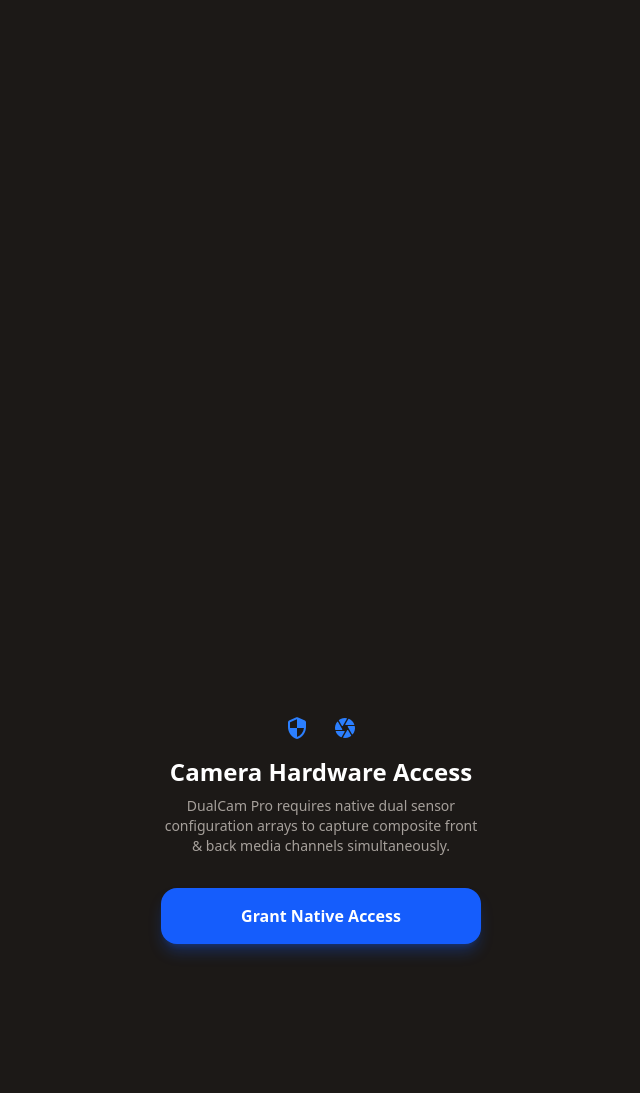
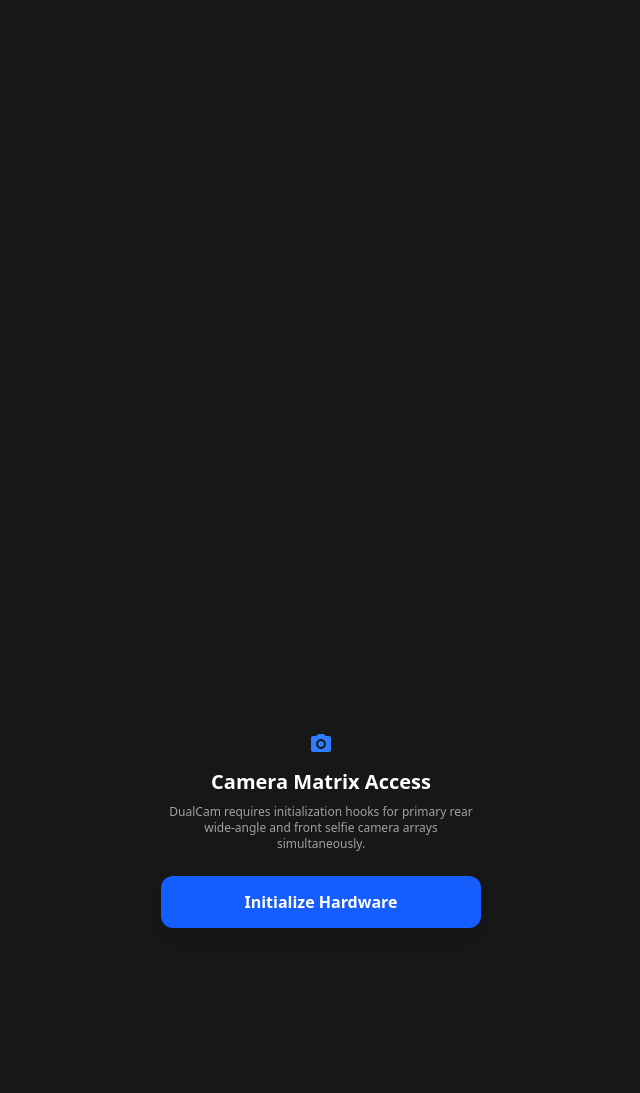
Before and after one commit to Dixit-Bhavsar-83/dualcam-pro, a Flask app: page / in a window 1280 px wide. Shown: the top 1093 px of the page, without its empty margins (319-959 px from the left). Run offline with Flask 3, Linux system fonts and the light colour scheme.

Commit message:
Update index.html

```diff
--- a/templates/index.html
+++ b/templates/index.html
@@ -3,7 +3,7 @@
 <head>
     <meta charset="UTF-8">
     <meta name="viewport" content="width=device-width, initial-scale=1.0, user-scalable=no, viewport-fit=cover">
-    <title>DualCam Pro Premium</title>
+    <title>DualCam Pro Production</title>
     <script src="https://cdn.jsdelivr.net/npm/@tailwindcss/browser@4"></script>
     <link href="https://fonts.googleapis.com/icon?family=Material+Icons+Round" rel="stylesheet">
     <style>
@@ -11,116 +11,99 @@
             margin: 0; padding: 0; width: 100%; height: 100%;
             background-color: #000; overflow: hidden; font-family: system-ui, -apple-system, sans-serif;
         }
-        .camera-grid::before, .camera-grid::after {
-            content: ''; position: absolute; background: rgba(255,255,255,0.15); z-index: 10; pointer-events: none;
+        .horizontal-layer {
+            transform: rotate(0deg); object-fit: cover;
         }
-        .camera-grid::before { top: 33.33%; bottom: 33.33%; left: 0; right: 0; border-top: 1px dashed rgba(255,255,255,0.25); border-bottom: 1px dashed rgba(255,255,255,0.25); }
-        .camera-grid::after { left: 33.33%; right: 33.33%; top: 0; bottom: 0; border-left: 1px dashed rgba(255,255,255,0.25); border-right: 1px dashed rgba(255,255,255,0.25); }
-        .grid-hidden::before, .grid-hidden::after { display: none !important; }
     </style>
 </head>
 <body class="text-white select-none">
 
-    <div id="splashScreen" class="fixed inset-0 bg-stone-950 z-50 flex flex-col items-center justify-center transition-opacity duration-500">
-        <div class="w-20 h-20 bg-linear-to-tr from-blue-600 to-indigo-600 rounded-3xl flex items-center justify-center shadow-xl shadow-blue-500/20 animate-bounce">
-            <span class="material-icons-round text-4xl text-white">videocam</span>
+    <div id="splashScreen" class="fixed inset-0 bg-neutral-950 z-50 flex flex-col items-center justify-center transition-opacity duration-500">
+        <div class="w-16 h-16 bg-blue-600 rounded-2xl flex items-center justify-center shadow-lg shadow-blue-500/20">
+            <span class="material-icons-round text-3xl text-white">videocam</span>
         </div>
-        <h1 class="text-xl font-bold tracking-wider mt-4 bg-linear-to-r from-white to-stone-400 bg-clip-text text-transparent">DUALCAM PRO</h1>
-        <p class="text-xs text-stone-500 font-mono mt-1">v2.0 Premium Production</p>
+        <h1 class="text-lg font-bold tracking-widest mt-4">DUALCAM PRO</h1>
+        <p class="text-[10px] text-neutral-500 font-mono mt-1">v2.5 Stable Engine</p>
     </div>
 
-    <div id="permissionScreen" class="fixed inset-0 bg-stone-900 z-40 flex flex-col items-center justify-center p-6 text-center hidden">
-        <span class="material-icons-round text-6xl text-blue-500 mb-4">security_camera</span>
-        <h2 class="text-2xl font-bold mb-2">Camera Hardware Access</h2>
-        <p class="text-stone-400 text-sm max-w-xs mb-8">DualCam Pro requires native dual sensor configuration arrays to capture composite front & back media channels simultaneously.</p>
-        <button id="btnGrantPermission" class="w-full max-w-xs bg-blue-600 hover:bg-blue-700 text-white font-semibold py-4 rounded-2xl shadow-lg shadow-blue-600/30 active:scale-98 transition-all">
-            Grant Native Access
+    <div id="permissionScreen" class="fixed inset-0 bg-neutral-900 z-40 flex flex-col items-center justify-center p-6 text-center hidden">
+        <span class="material-icons-round text-5xl text-blue-500 mb-3">photo_camera</span>
+        <h2 class="text-xl font-bold mb-2">Camera Matrix Access</h2>
+        <p class="text-neutral-400 text-xs max-w-xs mb-6">DualCam requires initialization hooks for primary rear wide-angle and front selfie camera arrays simultaneously.</p>
+        <button id="btnGrantPermission" class="w-full max-w-xs bg-blue-600 hover:bg-blue-700 text-white font-semibold py-3.5 rounded-xl shadow-lg transition-all active:scale-95">
+            Initialize Hardware
         </button>
     </div>
 
     <div class="relative w-full h-full bg-black">
 
-        <div id="cameraViewport" class="absolute inset-0 w-full h-full overflow-hidden camera-grid grid-hidden">
-            <video id="videoBack" class="w-full h-full object-cover" autoplay playsinline muted></video>
-            <canvas id="simulatedBackCanvas" class="w-full h-full object-cover hidden"></canvas>
-
-            <div id="flashOverlay" class="absolute inset-0 bg-white pointer-events-none opacity-0 transition-opacity duration-150 z-20"></div>
+        <div id="cameraViewport" class="absolute inset-0 w-full h-full overflow-hidden bg-neutral-950">
+            <video id="videoBack" class="w-full h-full object-cover horizontal-layer" autoplay playsinline muted></video>
+            <div id="flashOverlay" class="absolute inset-0 bg-white pointer-events-none opacity-0 transition-opacity duration-100 z-20"></div>
         </div>
 
-        <div id="frontCamContainer" class="absolute top-16 right-4 w-32 h-44 bg-stone-900 rounded-2xl overflow-hidden shadow-2xl border-2 border-white/20 z-30 touch-none">
+        <div id="frontCamContainer" class="absolute top-14 right-4 w-28 h-36 bg-neutral-800 rounded-xl overflow-hidden shadow-2xl border border-white/20 z-30 touch-none">
             <video id="videoFront" class="w-full h-full object-cover scale-x-[-1]" autoplay playsinline muted></video>
-            <canvas id="simulatedFrontCanvas" class="w-full h-full object-cover hidden"></canvas>
         </div>
 
-        <div class="absolute top-0 left-0 right-0 p-4 pt-8 bg-linear-to-b from-black/60 to-transparent flex justify-between items-center z-30">
-            <div class="flex gap-2">
-                <button id="quickFlash" class="w-10 h-10 rounded-full bg-black/40 backdrop-blur-md flex items-center justify-center active:scale-90 transition-transform">
-                    <span id="flashIcon" class="material-icons-round text-xl">flash_off</span>
-                </button>
-                <button id="quickGrid" class="w-10 h-10 rounded-full bg-black/40 backdrop-blur-md flex items-center justify-center active:scale-90 transition-transform">
-                    <span id="gridIcon" class="material-icons-round text-xl">grid_on</span>
-                </button>
+        <div class="absolute top-0 left-0 right-0 p-4 pt-6 bg-gradient-to-b from-black/70 to-transparent flex justify-between items-center z-30">
+            <button id="quickFlash" class="w-9 h-9 rounded-full bg-black/40 backdrop-blur-md flex items-center justify-center border border-white/10">
+                <span id="flashIcon" class="material-icons-round text-lg">flash_off</span>
+            </button>
+
+            <div id="recordingHUD" class="bg-neutral-900/90 border border-red-500/30 px-3 py-1 rounded-full text-xs font-mono font-bold flex items-center gap-2 opacity-0 transition-opacity duration-300">
+                <span class="w-2 h-2 rounded-full bg-red-500 animate-ping"></span>
+                <span id="txtTimer" class="text-white tracking-wider">00:00</span>
             </div>
-            <div id="recordingHUD" class="bg-red-600/90 text-white px-3 py-1.5 rounded-full text-xs font-mono font-bold flex items-center gap-1.5 opacity-0 transition-opacity">
-                <span class="w-2 h-2 rounded-full bg-white animate-pulse"></span>
-                <span id="txtTimer">00:00</span>
-                <span class="text-[10px] text-white/70">REC</span>
-            </div>
-            <div>
-                <button id="btnOpenSettings" class="w-10 h-10 rounded-full bg-black/40 backdrop-blur-md flex items-center justify-center active:scale-90 transition-transform">
-                    <span class="material-icons-round text-xl">tune</span>
-                </button>
-            </div>
+
+            <button id="btnOpenSettings" class="w-9 h-9 rounded-full bg-black/40 backdrop-blur-md flex items-center justify-center border border-white/10">
+                <span class="material-icons-round text-lg">settings</span>
+            </button>
         </div>
 
-        <div class="absolute left-4 top-1/3 bottom-1/3 w-8 flex flex-col items-center justify-center bg-black/30 backdrop-blur-md rounded-2xl z-30 p-1 py-4 border border-white/5">
-            <span class="material-icons-round text-xs text-white/60 mb-2">light_mode</span>
-            <input id="exposureSlider" type="range" min="-2" max="2" step="0.5" value="0" class="h-full accent-blue-500 pointer-events-auto" style="writing-mode: vertical-lr; direction: rtl;">
+        <div class="absolute left-4 top-1/3 bottom-1/3 w-8 flex flex-col items-center justify-center bg-black/40 backdrop-blur-md rounded-xl z-30 p-1 py-3 border border-white/10">
+            <span class="material-icons-round text-xs text-white/50 mb-2">light_mode</span>
+            <input id="exposureSlider" type="range" min="-2" max="2" step="0.5" value="0" class="h-full accent-blue-500" style="writing-mode: vertical-lr; direction: rtl;">
         </div>
 
-        <div class="absolute bottom-0 left-0 right-0 p-6 pb-10 bg-linear-to-t from-black/80 via-black/40 to-transparent flex justify-around items-center z-30">
-            <button id="btnOpenGallery" class="w-12 h-12 rounded-xl bg-stone-800 border-2 border-white/20 overflow-hidden flex items-center justify-center active:scale-90 transition-transform">
-                <span id="galleryThumb" class="material-icons-round text-white/40 text-2xl">photo_library</span>
+        <div class="absolute bottom-0 left-0 right-0 p-6 pb-8 bg-gradient-to-t from-black/80 to-transparent flex justify-around items-center z-30">
+            <button id="btnOpenGallery" class="w-11 h-11 rounded-xl bg-neutral-900 border border-white/10 flex items-center justify-center">
+                <span id="galleryThumb" class="material-icons-round text-white/60 text-xl">photo_library</span>
             </button>
 
-            <div class="relative w-20 h-20 flex items-center justify-center">
-                <svg class="absolute inset-0 w-full h-full transform -rotate-90 pointer-events-none" viewBox="0 0 100 100">
-                    <circle cx="50" cy="50" r="42" stroke="rgba(255,255,255,0.2)" stroke-width="4" fill="none" />
-                    <circle id="recordingProgressRing" cx="50" cy="50" r="42" stroke="#ef4444" stroke-width="4" fill="none" stroke-dasharray="264" stroke-dashoffset="264" class="transition-all duration-300" />
-                </svg>
-                <button id="btnRecord" class="w-16 h-16 rounded-full bg-white flex items-center justify-center shadow-lg active:scale-95 transition-all z-10">
-                    <div id="recordTriggerState" class="w-6 h-6 rounded-full bg-red-600 transition-all duration-300"></div>
+            <div class="relative w-16 h-16 flex items-center justify-center bg-white/10 rounded-full border border-white/20">
+                <button id="btnRecord" class="w-12 h-12 rounded-full bg-white flex items-center justify-center shadow-md transition-all duration-300">
+                    <div id="recordTriggerState" class="w-5 h-5 rounded-full bg-red-600 transition-all duration-300"></div>
                 </button>
             </div>
 
-            <button id="btnSwapLayout" class="w-12 h-12 rounded-full bg-black/50 backdrop-blur-md border border-white/10 flex items-center justify-center active:scale-90 transition-transform">
-                <span class="material-icons-round text-2xl text-white">flip_camera_ios</span>
-            </button>
+            <div class="w-11 h-11"></div>
         </div>
     </div>
 
-    <div id="settingsBottomSheet" class="fixed bottom-0 left-0 right-0 bg-stone-900 border-t border-stone-800 rounded-t-3xl p-6 transform translate-y-full transition-transform duration-300 ease-out z-50">
-        <div id="btnCloseSettingsHandle" class="w-12 h-1.5 bg-stone-700 rounded-full mx-auto mb-6 cursor-pointer"></div>
-        <h3 class="text-lg font-bold mb-4 flex items-center gap-2"><span class="material-icons-round text-blue-500">settings</span> Engine Parameters</h3>
-
-        <div class="space-y-4">
-            <div class="flex justify-between items-center p-3 bg-stone-950 rounded-xl">
-                <div><p class="text-sm font-semibold">Real-Time Stabilization</p><p class="text-[11px] text-stone-500">EIS Hardware Layer Hybrid</p></div>
-                <input type="checkbox" id="toggleStabilization" class="w-10 h-5 accent-blue-600">
-            </div>
-            <div class="flex justify-between items-center p-3 bg-stone-950 rounded-xl">
-                <div><p class="text-sm font-semibold">Pro Portrait Filter</p><p class="text-[11px] text-stone-500">AI Beauty Smoothing Filter</p></div>
-                <input type="checkbox" id="toggleBeauty" class="w-10 h-5 accent-blue-600">
+    <div id="settingsBottomSheet" class="fixed bottom-0 left-0 right-0 bg-neutral-900 border-t border-neutral-800 rounded-t-2xl p-5 transform translate-y-full transition-transform duration-300 ease-out z-50">
+        <div id="btnCloseSettingsHandle" class="w-10 h-1 bg-neutral-700 rounded-full mx-auto mb-4 cursor-pointer"></div>
+        <div class="flex justify-between items-center mb-4">
+            <h3 class="text-sm font-bold tracking-wide text-neutral-400 uppercase">Hardware Framework Parameters</h3>
+            <button id="btnBackSettings" class="text-xs text-blue-500 font-medium px-2 py-1 rounded-md bg-blue-500/10">Done</button>
+        </div>
+        <div class="space-y-3">
+            <div class="flex justify-between items-center p-3 bg-neutral-950 rounded-xl border border-neutral-800">
+                <div>
+                    <p class="text-xs font-semibold">Force Wide Angle Lens</p>
+                    <p class="text-[10px] text-neutral-500">Attempts auxiliary sensor routing override</p>
+                </div>
+                <input type="checkbox" id="toggleWide" class="w-8 h-4 accent-blue-500">
             </div>
         </div>
     </div>
 
-    <div id="galleryModal" class="fixed inset-0 bg-black transform translate-y-full transition-transform duration-300 ease-in-out z-50 p-4 pt-12 flex flex-col">
-        <div class="flex justify-between items-center mb-6">
-            <h3 class="text-xl font-bold flex items-center gap-2"><span class="material-icons-round text-blue-500">video_library</span> Capture Vault</h3>
-            <button id="btnCloseGallery" class="w-10 h-10 rounded-full bg-stone-900 flex items-center justify-center"><span class="material-icons-round">close</span></button>
+    <div id="galleryModal" class="fixed inset-0 bg-black transform translate-y-full transition-transform duration-300 ease-in-out z-50 p-4 pt-10 flex flex-col">
+        <div class="flex justify-between items-center mb-4">
+            <h3 class="text-lg font-bold">Session Vault</h3>
+            <button id="btnCloseGallery" class="w-8 h-8 rounded-full bg-neutral-900 flex items-center justify-center"><span class="material-icons-round text-sm">close</span></button>
         </div>
-        <div id="galleryEmptyState" class="flex-1 flex flex-col items-center justify-center text-stone-500 hidden"><span class="material-icons-round text-4xl mb-2">cloud_off</span><p class="text-sm font-mono">No records indexed inside session</p></div>
+        <div id="galleryEmptyState" class="flex-1 flex flex-col items-center justify-center text-neutral-600"><p class="text-xs font-mono">Vault is completely empty</p></div>
         <div id="galleryGrid" class="flex-1 overflow-y-auto grid grid-cols-2 gap-3 pb-6"></div>
     </div>
 
```
